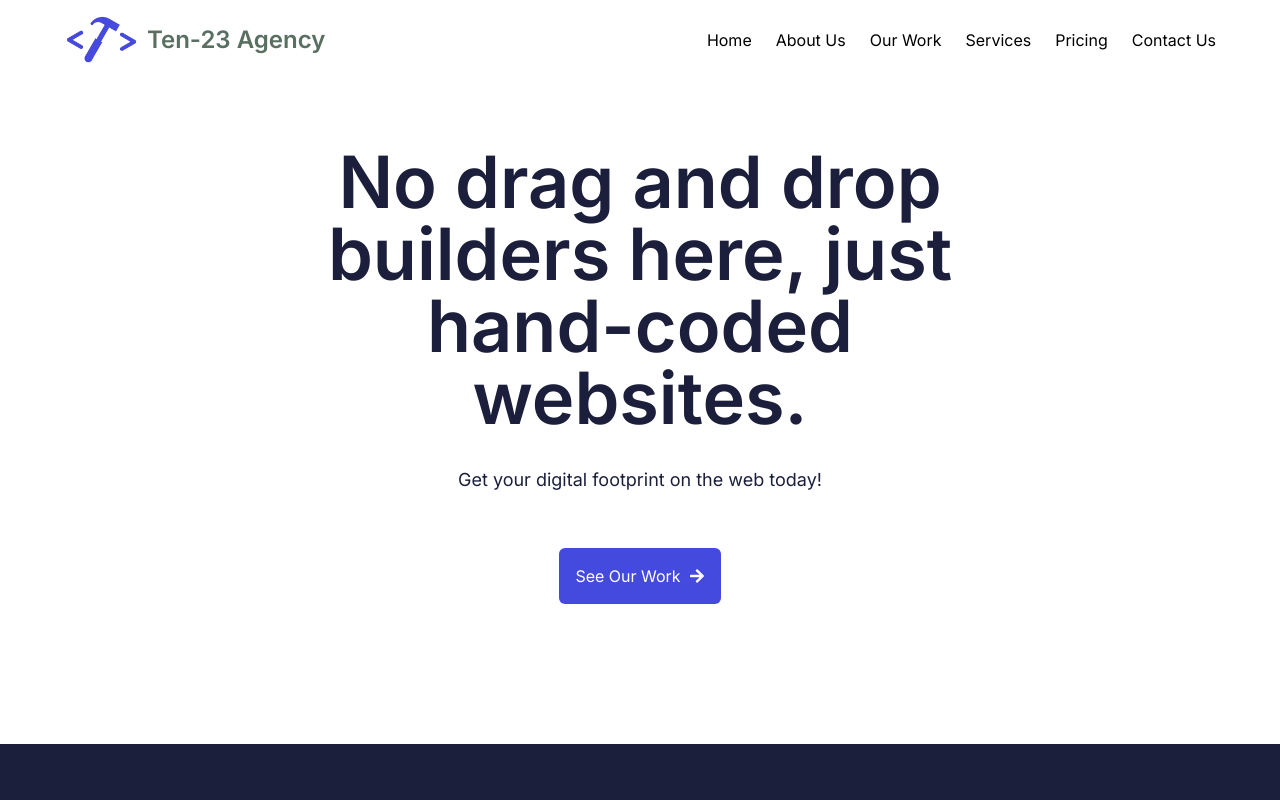
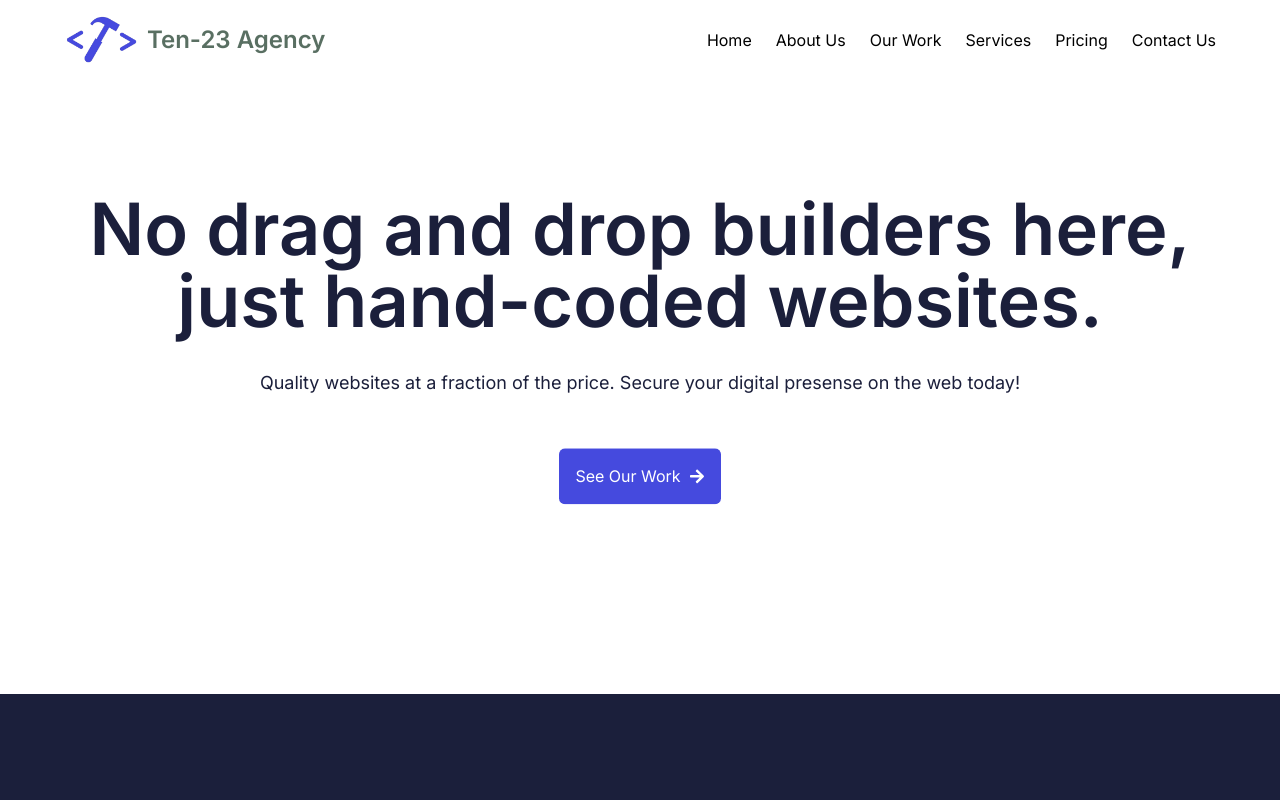
Before and after one commit to artsycoder533/ten23, a Next.js app: page / in a window 1280 px wide. Shown: the top 800 px of the page. Built offline with nearby package versions, Linux system fonts and the light colour scheme.

Commit message:
chore: update hero copy

```diff
--- a/app/components/Hero.tsx
+++ b/app/components/Hero.tsx
@@ -4,17 +4,16 @@ import { FaHeart, FaArrowRight } from "react-icons/fa";
 
 const Hero = () => {
   return (
-    <section className="h-[600px] flex justify-start  rounded-md text-primary mb-16" id="home">
+    <section className="h-[550px] flex justify-start  rounded-md text-primary mb-16" id="home">
       <div className="max-w-[1400px] w-[90vw] flex flex-col items-center justify-center gap-8">
-        <p className="text-6xl lg:text-7xl font-semibold max-w-[700px] text-center">No drag and drop builders here, just hand-coded websites.</p>
+        <p className="text-6xl lg:text-7xl font-semibold text-center max-w-prose">No drag and drop builders here, just hand-coded websites.</p>
 
-        <p className="text-lg">Get your digital footprint on the web today!  </p>
+        <p className="text-lg">Quality websites at a fraction of the price.  Secure your digital presense on the web today!  </p>
         {/* <p className="text-lg flex items-center gap-2 my-3">
           Made With <FaHeart className="text-red-500" />.
         </p> */}
         <div className="flex gap-4">
         <Link href="/our-work" className="bg-accent p-4 text-white self-start rounded-md animate-bounce flex items-center gap-x-2 mt-8">See Our Work <FaArrowRight /></Link>
-        {/* <Link href="/our-work" className="border border-accent px-4 py-3 text-accent self-start rounded-md flex items-center gap-x-2">See Our Work <FaArrowRight /></Link> */}
         </div>
       </div>
     </section>
```
